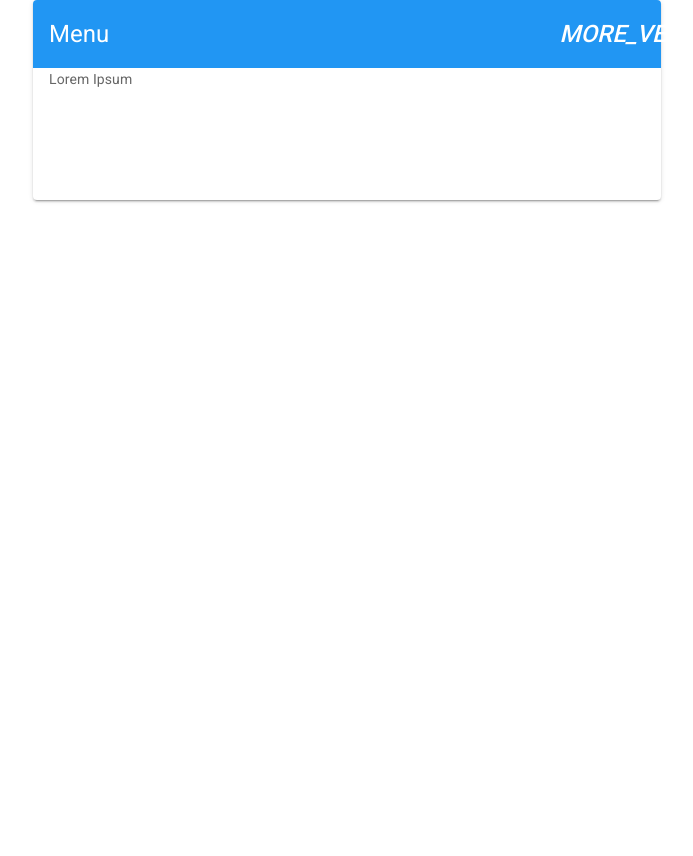
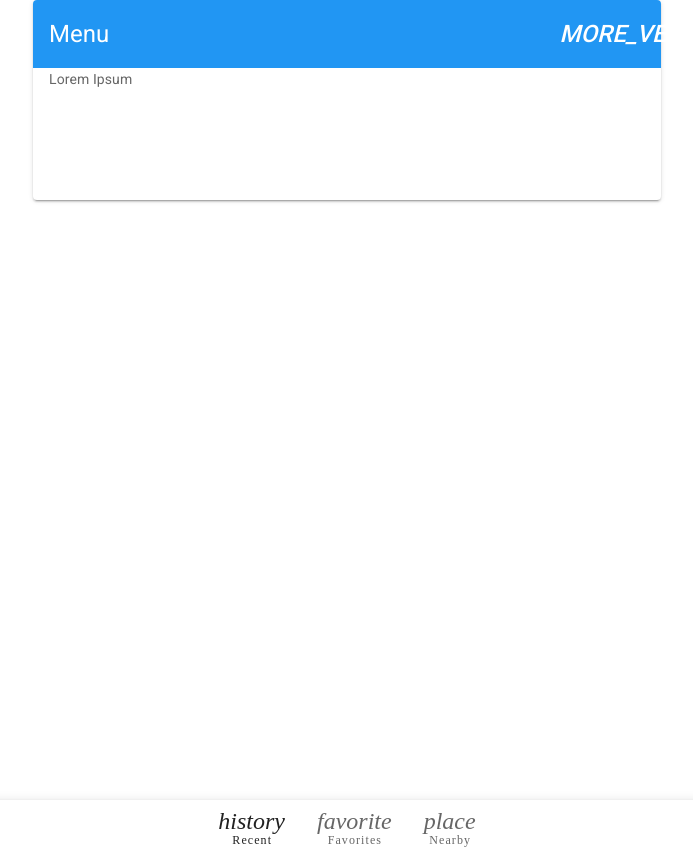
Before and after one commit to hsh3167/mechaapp, a plain HTML site: page index.html in a window 1280 px wide. Shown: the whole page, without its empty margins (293-986 px from the left). Before the commit the page ends 812 px from the top, so only its background shows below. Drawn offline with nearby package versions, Linux system fonts and the light colour scheme.

Commit message:
Update index.html

```diff
--- a/index.html
+++ b/index.html
@@ -46,21 +46,47 @@
                     </v-col>
                   </v-row>
                 </v-app>
+
+                <template>
+                        <v-bottom-navigation
+                          v-model="bottomNav"
+                        >
+                          <v-btn value="recent">
+                            <span>Recent</span>
+                            <v-icon>history</v-icon>
+                          </v-btn>
+
+                          <v-btn value="favorites">
+                            <span>Favorites</span>
+                            <v-icon>favorite</v-icon>
+                          </v-btn>
+
+                          <v-btn value="nearby">
+                            <span>Nearby</span>
+                            <v-icon>place</v-icon>
+                          </v-btn>
+                        </v-bottom-navigation>
+                      </template>
+
               </div>
+
   <script src="https://cdn.jsdelivr.net/npm/vue@2.x/dist/vue.js"></script>
   <script src="https://cdn.jsdelivr.net/npm/vuetify@2.x/dist/vuetify.js"></script>
   <script>
 new Vue({
   el: '#app',
   vuetify: new Vuetify(),
-  data: () => ({
+  data() {
+      return{
     items: [
       { title: 'Click Me' },
       { title: 'Click Me' },
       { title: 'Click Me' },
       { title: 'Click Me 2' },
     ],
-  }),
+    bottomNav: 'recent',
+      }
+  },
 })
   </script>
 </body>
```
